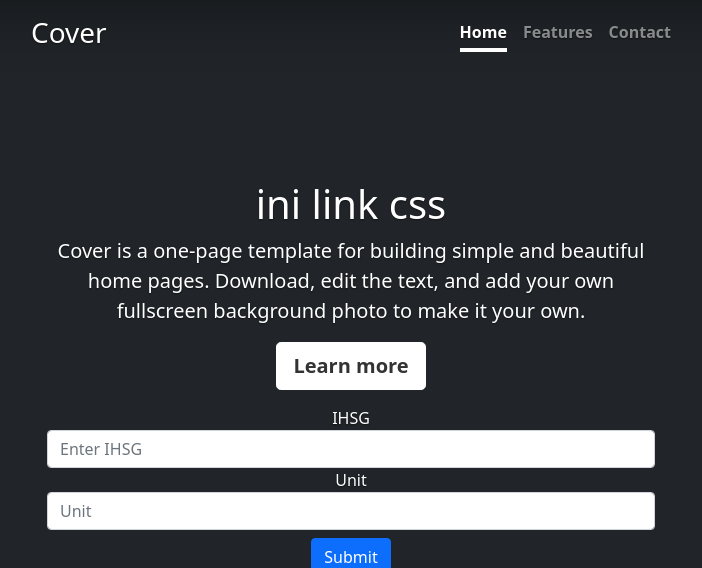
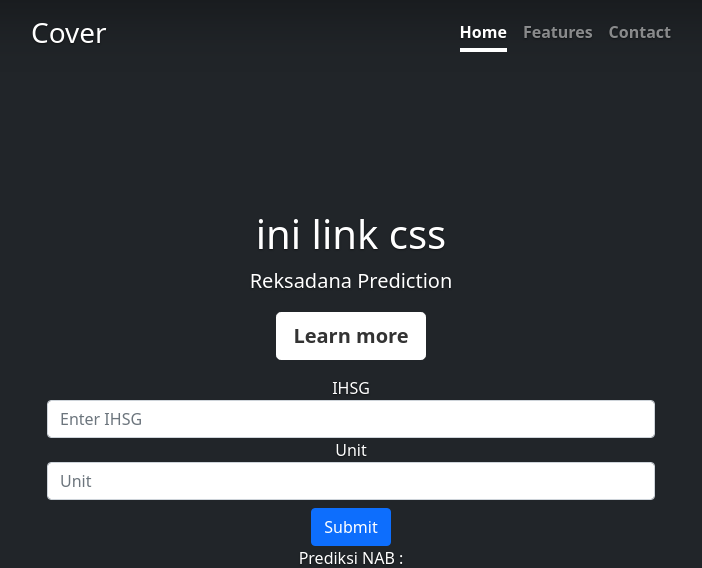
Before and after one commit to H4rfu1/helloworld-django, a Django app: page /ml/ in a window 1280 px wide. Shown: the top 568 px of the page, without its empty margins (289-991 px from the left). Run offline with Django 3.2, Linux system fonts and the light colour scheme; some libraries are stand-ins or nearby versions.

Commit message:
Update index.html

```diff
--- a/ml/templates/index.html
+++ b/ml/templates/index.html
@@ -19,7 +19,7 @@
 
         <main class="px-3">
             <h1>{{ css }}</h1>
-            <p class="lead">Cover is a one-page template for building simple and beautiful home pages. Download, edit the text, and add your own fullscreen background photo to make it your own.</p>
+            <p class="lead">Reksadana Prediction</p>
             <p class="lead">
             <a href="#" class="btn btn-lg btn-secondary fw-bold border-white bg-white">Learn more</a>
             </p>
```
